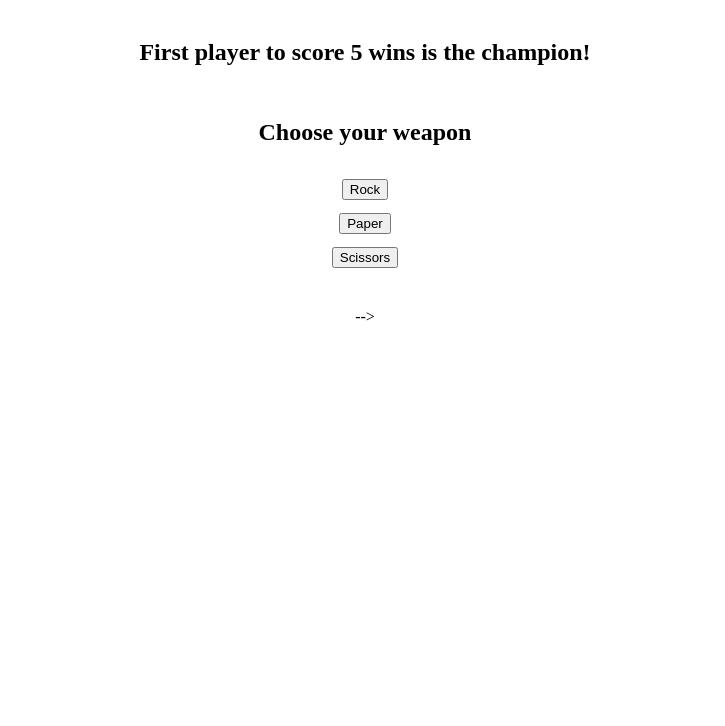
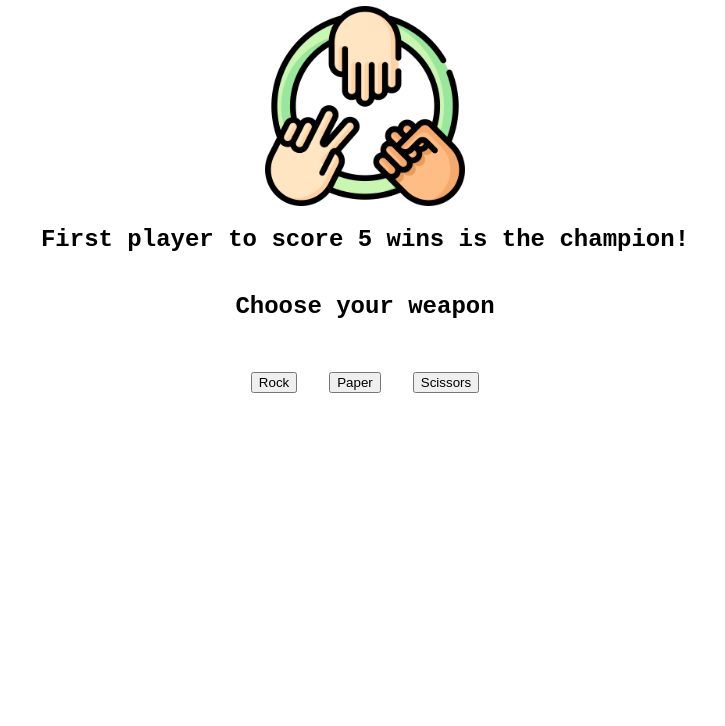
Before and after one commit to marcdsp/rock_paper_scissors, a plain HTML site: page index.htm in a window 1280 px wide. Shown: the part 74-800 px from the top of the page, without its empty margins (275-1000 px from the left). Drawn offline with Linux system fonts and the light colour scheme.

Commit message:
added some styling and graphics

```diff
--- a/index.htm
+++ b/index.htm
@@ -14,17 +14,26 @@
     <h1 style="color:green;">
             Let's play Rock, Paper, Scissors!!!
         </h1>
+        <img class="mainImage" src="RPS.png" alt="Rock paper Scissors">
         <h2>First player to score 5 wins is the champion!</h2>
         <h2>Choose your weapon</h2>
+    <div class="itemgrp">
+        <div class="items">
         <button id="btn" onclick="playGame('Rock'); ">
         Rock
-    </button>
+        </button>
+    </div>
+    <div class="items">
     <button id="btn" onclick="playGame('Paper'); ">
         Paper
-    </button>
-    <button id="btn" onclick="playGame('Scissors'); ">
+        </button>
+    </div>
+    <div class="items">
+        <button id="btn" onclick="playGame('Scissors'); ">
         Scissors
-    </button>
+        </button>
+    </div>
+    </div>
     <div id="theirScore" class="scores">
     </div>
     <div id="yourScore" class="scores">
@@ -36,4 +45,3 @@
 </html>
 </body>
 </html>
--->
--- a/script.js
+++ b/script.js
@@ -51,18 +51,18 @@ function checkScore() {
         document.getElementById("theirScore").innerHTML = "Computer Score is " + compScore + "";
         document.getElementById("yourScore").innerHTML = "Your Score is " + humanScore + "";
         if (confirm('The Computer has defeated you in this match, they scored ' + compScore + ' against your score of ' + humanScore + 'would you like to play again?') == true) {
-            document.location.href = "/index.htm";
+            document.location.href = "/rock_paper_scissors/index.htm";
         } else {
-            document.location.href = "/gameover.htm";
+            document.location.href = "/rock_paper_scissors/gameover.htm";
         }
 
     } else if (humanScore == 5) {
         document.getElementById("theirScore").innerHTML = "Computer Score is " + compScore + "";
         document.getElementById("yourScore").innerHTML = "Your Score is " + humanScore + "";
         if (confirm('WOOOOOHOOOOOO..... You have defeated the computer this match, they scored ' + compScore + ' against your score of ' + humanScore + 'would you like to play again?') == true) {
-            document.location.href = "/index.htm";
+            document.location.href = "/rock_paper_scissors/index.htm";
         } else {
-            document.location.href = "/gameover.htm";
+            document.location.href = "/rock_paper_scissors/gameover.htm";
         }
 
     }
--- a/style.css
+++ b/style.css
@@ -27,11 +27,34 @@
     color: chartreuse;
   }
 
+  .mainImage {
+    max-width: 200px;
+  }
+
   body {
-
+    font-family: 'Courier New', Courier, monospace;
     height: 50vh;
     display: flex;
     flex-direction: column;
     justify-content: space-between;
     align-items: center;
   }
+
+  button {
+    display: flex;
+    flex-direction: column;
+  }
+
+  .items {
+    display: flex;
+    padding: 16px;
+    justify-content: space-between;
+
+}
+
+.itemgrp {
+    display: flex;
+    padding: 16px;
+    max-width: 128px;
+    justify-content: center;
+}
```
Also changed, not shown: RPS.png (added).
